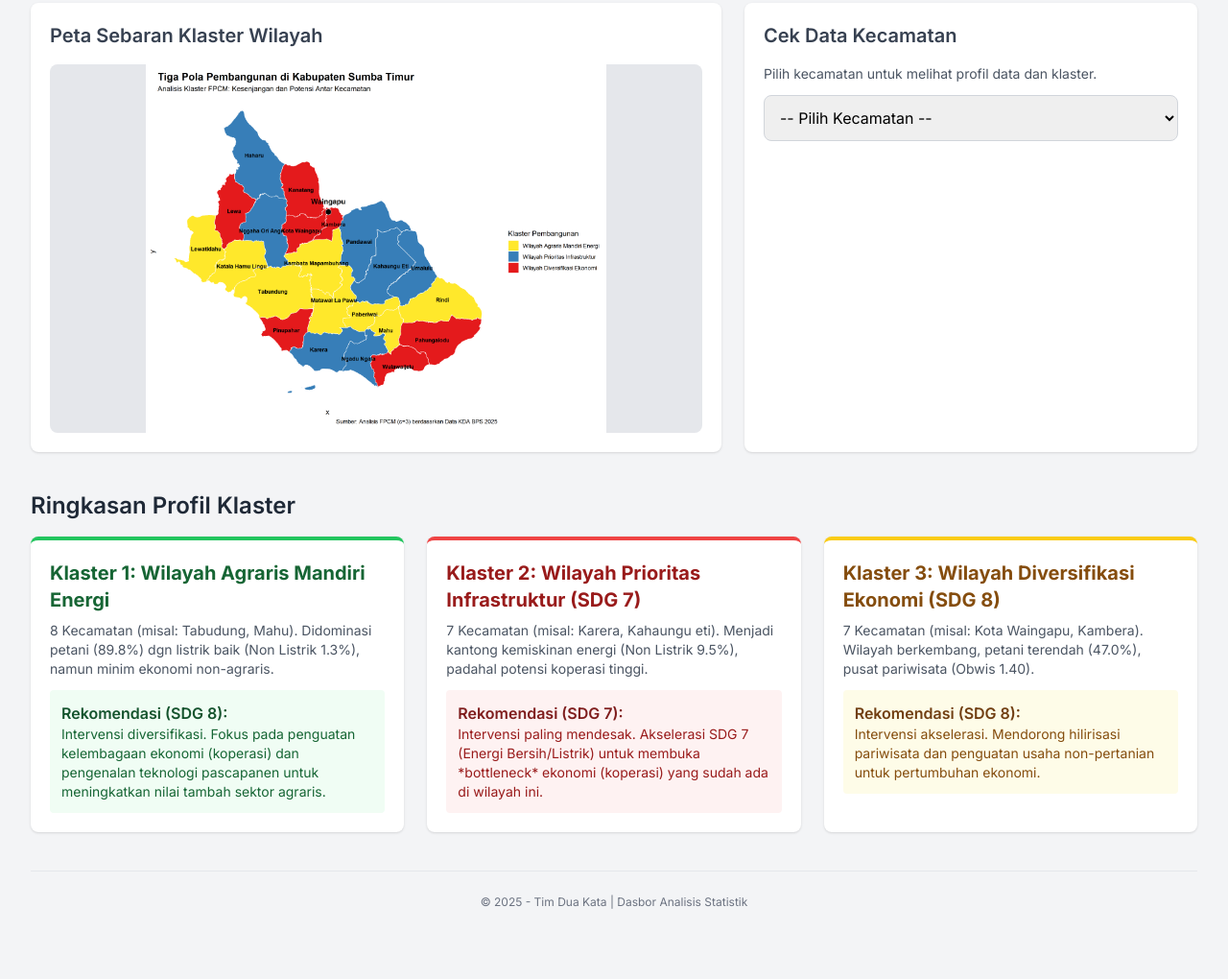
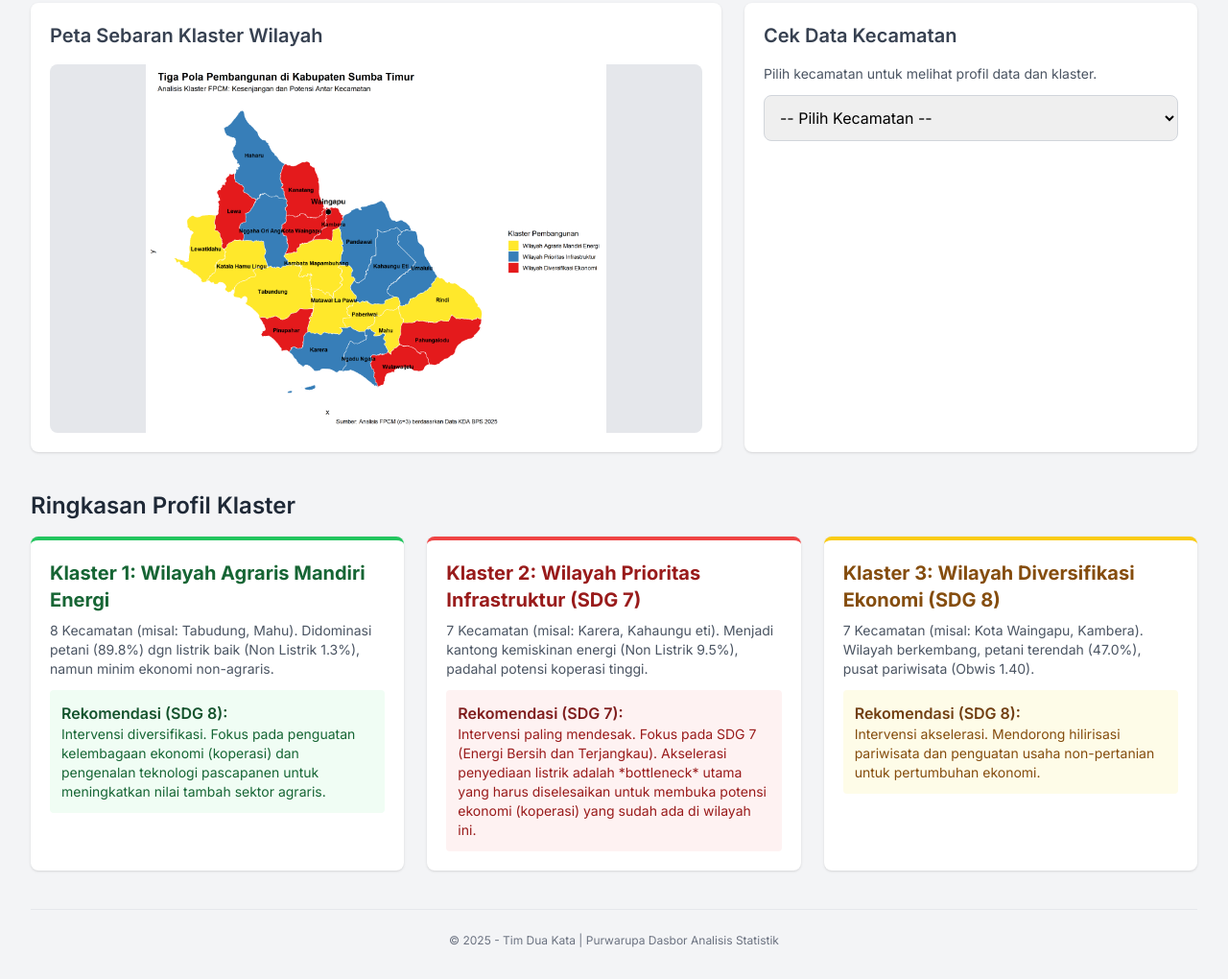
Before and after one commit to SO111Poisson/DuaKata, a plain HTML site: page index.html in a window 1280 px wide. Shown: the part 97-1117 px from the top of the page at 96% size. Before the commit the page ends 1077 px from the top, so only its background shows below. Drawn offline with nearby package versions, Linux system fonts and the light colour scheme.

Commit message:
Update index.html

```diff
--- a/index.html
+++ b/index.html
@@ -90,17 +90,19 @@
                 <p class="text-sm text-gray-600 mt-2 mb-3">8 Kecamatan (misal: Tabudung, Mahu). Didominasi petani (89.8%) dgn listrik baik (Non Listrik 1.3%), namun minim ekonomi non-agraris.</p>
                 <div class="bg-green-50 p-3 rounded">
                     <h5 class="font-semibold text-green-900">Rekomendasi (SDG 8):</h5>
+                    <!-- Teks Rekomendasi 1 (Sesuai Bab 5.2 Makalah) -->
                     <p class="text-sm text-green-800">Intervensi diversifikasi. Fokus pada penguatan kelembagaan ekonomi (koperasi) dan pengenalan teknologi pascapanen untuk meningkatkan nilai tambah sektor agraris.</p>
                 </div>
             </div>
 
-            <!-- KLASTER 2 (MERAH di peta) - PRIORITAS -->
+            <!-- KLASTER 2 (MERAH di peta) - PRIORITAS (DIUPDATE SESUAI BAB 5.2) -->
             <div class="bg-white p-5 rounded-lg shadow border-t-4 border-red-500">
                 <h4 class="text-xl font-bold text-red-800">Klaster 2: Wilayah Prioritas Infrastruktur (SDG 7)</h4>
                 <p class="text-sm text-gray-600 mt-2 mb-3">7 Kecamatan (misal: Karera, Kahaungu eti). Menjadi kantong kemiskinan energi (Non Listrik 9.5%), padahal potensi koperasi tinggi.</p>
                 <div class="bg-red-50 p-3 rounded">
                     <h5 class="font-semibold text-red-900">Rekomendasi (SDG 7):</h5>
-                    <p class="text-sm text-red-800">Intervensi paling mendesak. Akselerasi SDG 7 (Energi Bersih/Listrik) untuk membuka *bottleneck* ekonomi (koperasi) yang sudah ada di wilayah ini.</p>
+                    <!-- Teks Rekomendasi 2 (DIUPDATE Sesuai Bab 5.2 Makalah) -->
+                    <p class="text-sm text-red-800">Intervensi paling mendesak. Fokus pada SDG 7 (Energi Bersih dan Terjangkau). Akselerasi penyediaan listrik adalah *bottleneck* utama yang harus diselesaikan untuk membuka potensi ekonomi (koperasi) yang sudah ada di wilayah ini.</p>
                 </div>
             </div>
 
@@ -110,6 +112,7 @@
                 <p class="text-sm text-gray-600 mt-2 mb-3">7 Kecamatan (misal: Kota Waingapu, Kambera). Wilayah berkembang, petani terendah (47.0%), pusat pariwisata (Obwis 1.40).</p>
                 <div class="bg-yellow-50 p-3 rounded">
                     <h5 class="font-semibold text-yellow-900">Rekomendasi (SDG 8):</h5>
+                    <!-- Teks Rekomendasi 3 (Sesuai Bab 5.2 Makalah) -->
                     <p class="text-sm text-yellow-800">Intervensi akselerasi. Mendorong hilirisasi pariwisata dan penguatan usaha non-pertanian untuk pertumbuhan ekonomi.</p>
                 </div>
             </div>
@@ -118,7 +121,7 @@
 
         <!-- Footer Sederhana -->
         <footer class="text-center text-gray-500 text-xs mt-10 pt-6 border-t border-gray-200">
-            © 2025 - Tim Dua Kata | Dasbor Analisis Statistik
+            © 2025 - Tim Dua Kata | Purwarupa Dasbor Analisis Statistik
         </footer>
     </main>
 
@@ -151,8 +154,7 @@
             { "Kecamatan": "Rindi", "Klaster_FPCM": 1, "Presentase_petani": 0.814, "Presentase_non_Listrik": 0.023, "obwis_100": 0.273, "Coop_1000": 0.000 }
         ];
 
-        // Definisi Klaster (Sesuai makalah Anda Bab 5.2, hlm. 21)
-        // PEWARNAAN BARU (SESUAI PETA image_29b383.png)
+        // Definisi Klaster (DIUPDATE Sesuai Bab 5.2 Makalah, hlm. 21)
         const klasterInfo = {
             1: { // HIJAU
                 nama: "Klaster 1: Wilayah Agraris Mandiri Energi",
@@ -162,7 +164,7 @@
             2: { // MERAH
                 nama: "Klaster 2: Wilayah Prioritas Infrastruktur (SDG 7)",
                 badgeClass: "bg-red-100 text-red-800 border-red-300",
-                rekomendasi: "Intervensi paling mendesak. Akselerasi SDG 7 (Energi Bersih/Listrik) untuk membuka bottleneck ekonomi (koperasi) yang sudah ada di wilayah ini."
+                rekomendasi: "Intervensi paling mendesak. Fokus pada SDG 7 (Energi Bersih dan Terjangkau). Akselerasi penyediaan listrik adalah bottleneck utama yang harus diselesaikan untuk membuka potensi ekonomi (koperasi) yang sudah ada di wilayah ini."
             },
             3: { // KUNING
                 nama: "Klaster 3: Wilayah Diversifikasi Ekonomi (SDG 8)",
```
